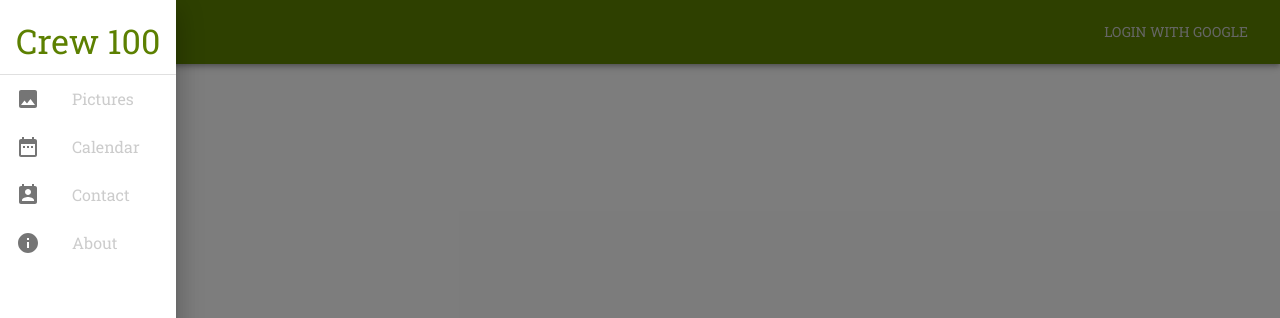
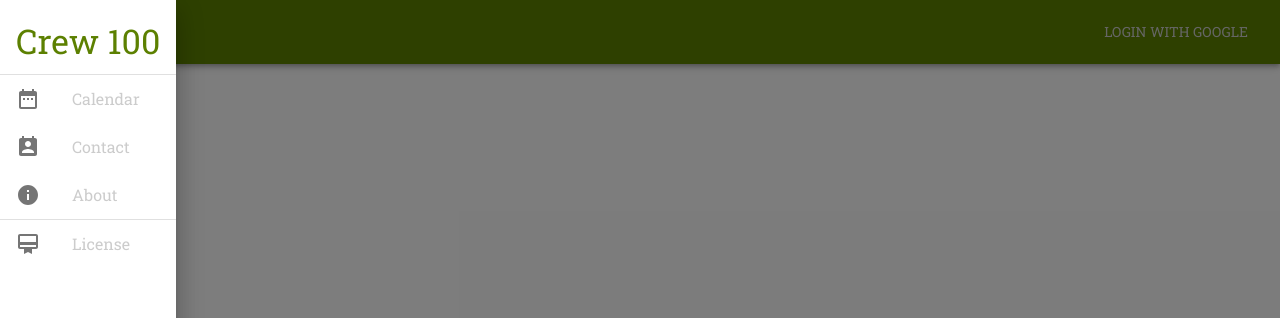
Before and after one commit to louismeunier/crew100, a Next.js app: page /about in a window 1280 px wide. Both pictures are taken after a click on the button "menu". Shown: the top 318 px of the page. Built offline with nearby package versions, Linux system fonts and the light colour scheme; no server answers.

Commit message:
Added license and temp remove posts

```diff
--- a/components/Header/Sidebar.tsx
+++ b/components/Header/Sidebar.tsx
@@ -14,21 +14,22 @@ import DateRangeIcon from "@material-ui/icons/DateRange";
 import InfoIcon from "@material-ui/icons/Info";
 import PermContactCalendarIcon from "@material-ui/icons/PermContactCalendar";
 import Link from "@material-ui/core/Link";
+import CardMembershipIcon from "@material-ui/icons/CardMembership";
 
 const useStyles = makeStyles(theme => ({
 	list: {
-		width: 400,
+		width: 400
 	},
 	menuButton: {
-		marginRight: theme.spacing(2),
-	},
+		marginRight: theme.spacing(2)
+	}
 }));
 
 export default function Sidebar() {
 	const classes = useStyles();
 
 	const [state, setState] = React.useState({
-		open: false,
+		open: false
 	});
 
 	const toggleDrawer =
@@ -70,12 +71,12 @@ export default function Sidebar() {
 								</Typography>
 							</ListItemText>
 						</ListItem>
-						<ListItem button component="a" href="/pictures">
+						{/* <ListItem button component="a" href="/posts">
 							<ListItemIcon>
 								<ImageIcon />
 							</ListItemIcon>
-							<ListItemText primary={"Pictures"} />
-						</ListItem>
+							<ListItemText primary={"Posts"} />
+						</ListItem> */}
 						<ListItem button component="a" href="/calendar">
 							<ListItemIcon>
 								<DateRangeIcon />
@@ -94,6 +95,17 @@ export default function Sidebar() {
 							</ListItemIcon>
 							<ListItemText primary={"About"} />
 						</ListItem>
+						<Divider />
+						<ListItem
+							button
+							component="a"
+							href="https://raw.githubusercontent.com/louismeunier/crew100/main/LICENSE"
+						>
+							<ListItemIcon>
+								<CardMembershipIcon />
+							</ListItemIcon>
+							<ListItemText primary={"License"} />
+						</ListItem>
 					</List>
 				</Drawer>
 			</React.Fragment>
```
